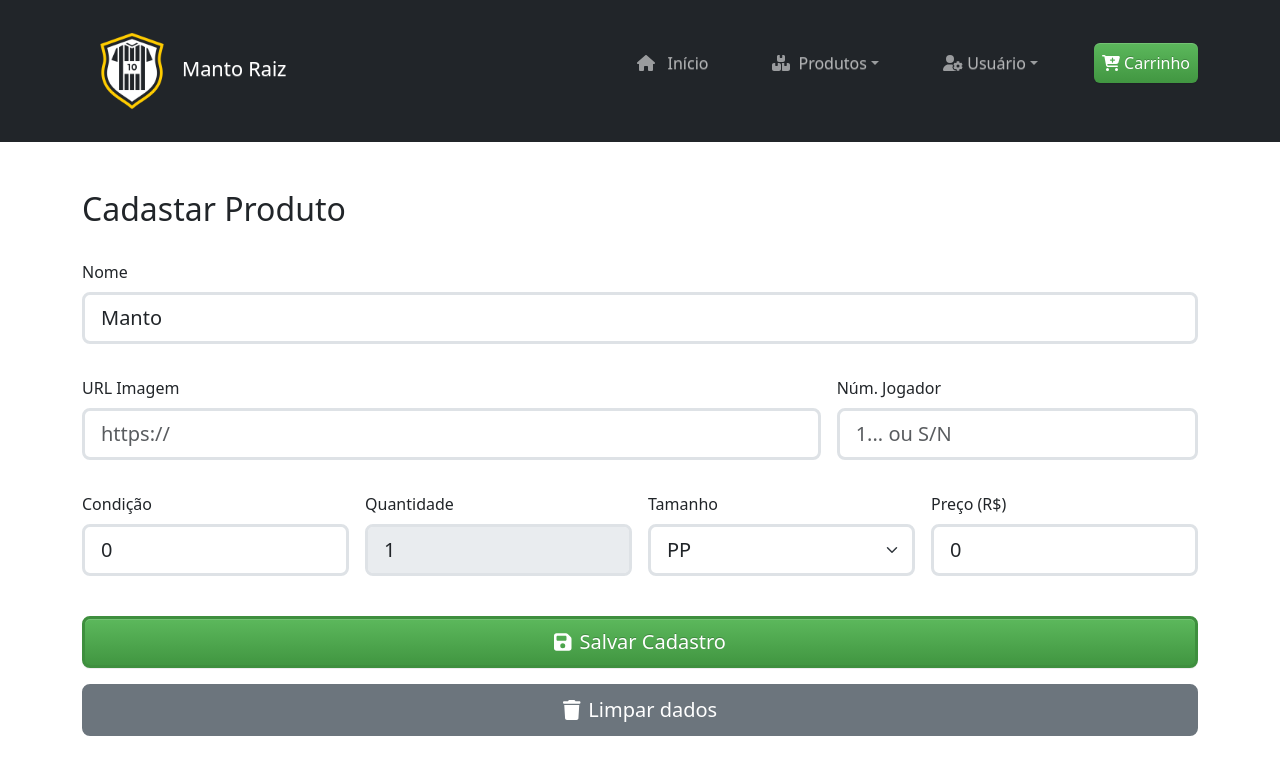
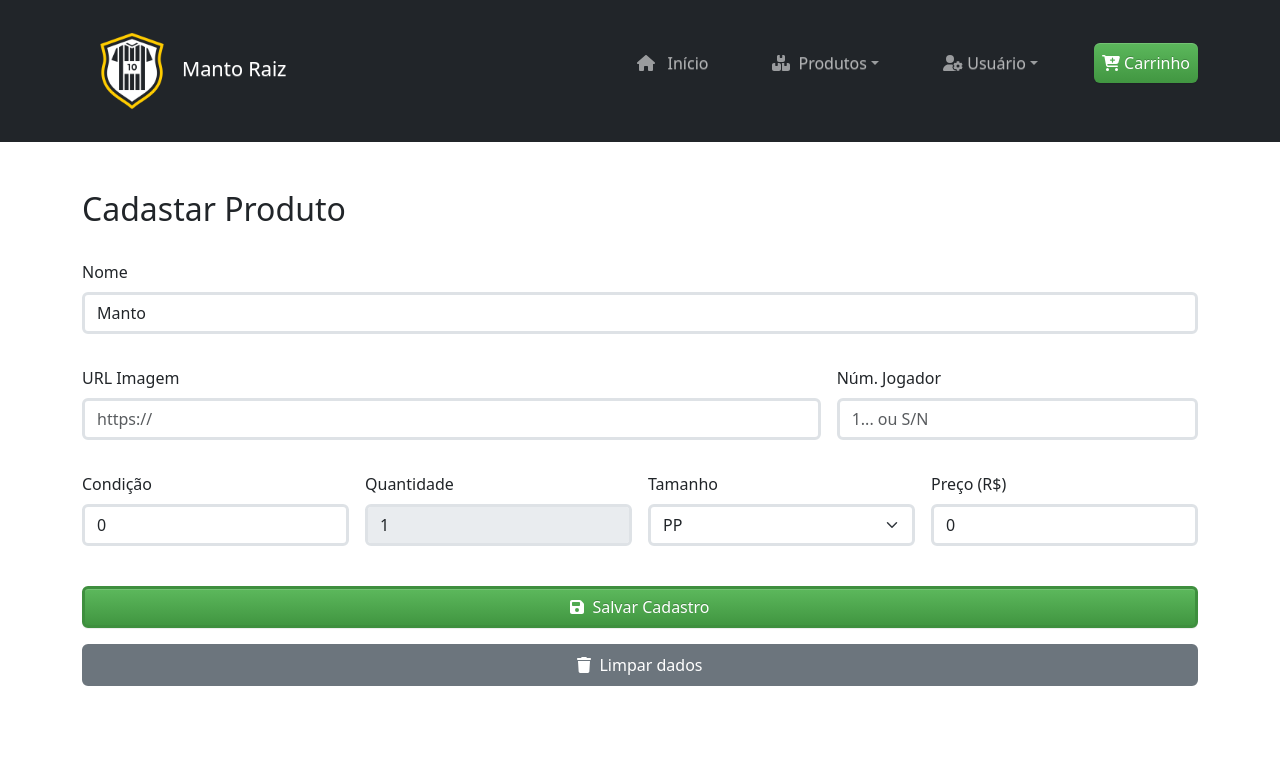
Before and after one commit to josuelustosa-webacademy2023/WACAD014-frontend-react, a React (Create React App) app in the folder create-react-app/my-app/: page /produtos/cadastrar-produto in a window 1280 px wide. Shown: the top 774 px of the page. Built offline with nearby package versions, Linux system fonts and the light colour scheme.

Commit message:
fix: tamanho de inputs e botoes do form de cadastro de produtos

```diff
--- a/create-react-app/my-app/src/Pages/Produto/CadastrarProduto.js
+++ b/create-react-app/my-app/src/Pages/Produto/CadastrarProduto.js
@@ -17,7 +17,7 @@ const CadastrarProduto = () => {
           </label>
           <input
             type="text"
-            class="form-control form-control-lg border-3"
+            class="form-control form-control border-3"
             id="inputNomeManto"
             defaultValue="Manto "
           />
@@ -28,7 +28,7 @@ const CadastrarProduto = () => {
           </label>
           <input
             type="text"
-            class="form-control form-control-lg border-3"
+            class="form-control form-control border-3"
             id="inputUrl"
             placeholder="https://"
           />
@@ -39,7 +39,7 @@ const CadastrarProduto = () => {
           </label>
           <input
             type="text"
-            class="form-control form-control-lg border-3"
+            class="form-control form-control border-3"
             id="inputNumJogador"
             placeholder="1... ou S/N"
           />
@@ -50,7 +50,7 @@ const CadastrarProduto = () => {
           </label>
           <input
             type="number"
-            class="form-control form-control-lg border-3"
+            class="form-control form-control border-3"
             id="inputCondicao"
             defaultValue={0}
             min={0}
@@ -63,7 +63,7 @@ const CadastrarProduto = () => {
           </label>
           <input
             type="number"
-            class="form-control form-control-lg border-3"
+            class="form-control form-control border-3"
             id="inputQtd"
             defaultValue={1}
             min={1}
@@ -77,7 +77,7 @@ const CadastrarProduto = () => {
           </label>
           <select
             id="inputTamanho"
-            class="form-select form-select-lg border-3"
+            class="form-select form-select border-3"
             defaultValue={1}
           >
             <option value="1">PP</option>
@@ -94,7 +94,7 @@ const CadastrarProduto = () => {
           </label>
           <input
             type="number"
-            class="form-control form-control-lg border-3"
+            class="form-control form-control border-3"
             id="inputPreco"
             defaultValue={0}
             min={0}
@@ -104,7 +104,7 @@ const CadastrarProduto = () => {
         <div class="d-grid w-100">
           <button
             type="submit"
-            class="btn btn-success btn-lg text-white border-3"
+            class="btn btn-success text-white border-3"
           >
             <FontAwesomeIcon
               icon={faFloppyDisk}
@@ -116,7 +116,7 @@ const CadastrarProduto = () => {
         <div class="d-grid w-100">
           <button
             type="reset"
-            class="btn btn-secondary btn-lg text-white border-3"
+            class="btn btn-secondary text-white border-3"
           >
             <FontAwesomeIcon icon={faTrash} className="font-awesome-icon" />
             Limpar dados
```
